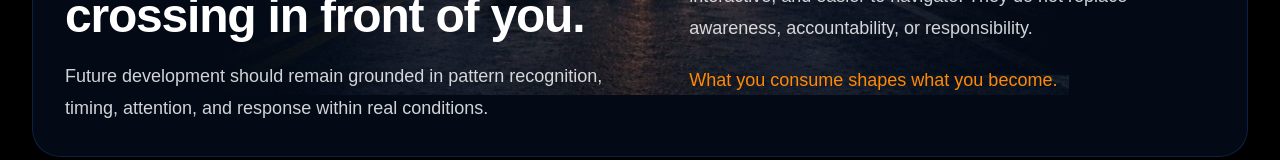
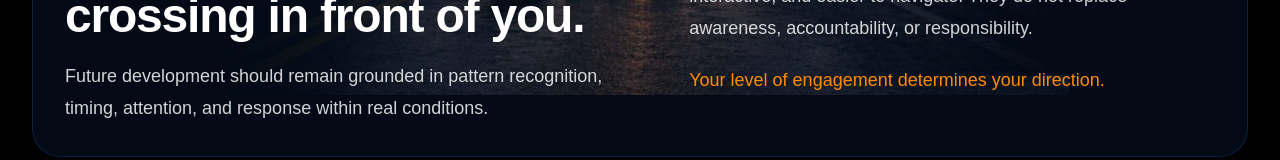
Before and after one commit to drivecarprotocol-ops/dcp-site, a Next.js app: page /future in a window 1280 px wide. Shown: the part 443-603 px from the top of the page. Built offline with nearby package versions, Linux system fonts and the light colour scheme.

Commit message:
i's & t's

```diff
--- a/app/future/page.js
+++ b/app/future/page.js
@@ -164,7 +164,7 @@ export default function FuturePage() {
 
                   <p className="mt-5 text-lg leading-8 text-white/[0.82]">
                     <span className="text-orange-400">
-                      What you consume shapes what you become.
+                      Your level of engagement determines your direction.
                     </span>
                   </p>
                 </div>
```
